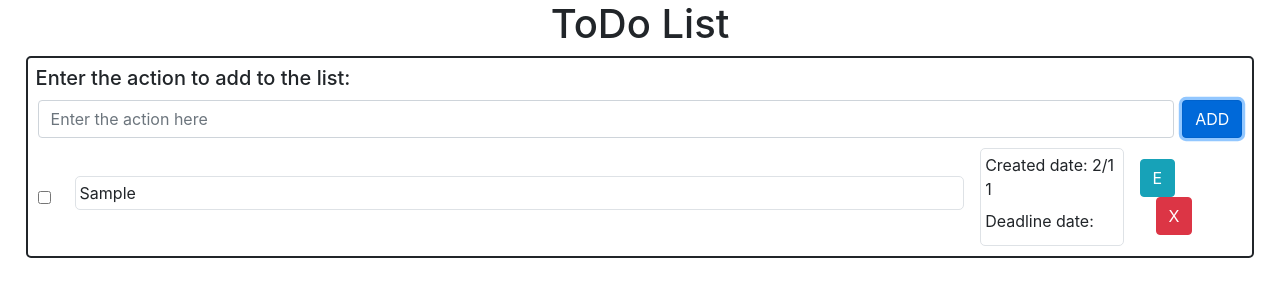
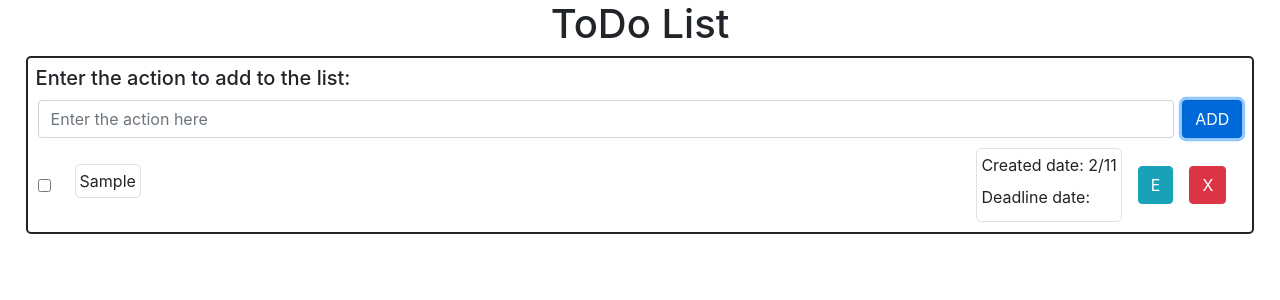
Before and after one commit to Kirikllz909/ToDoList, a React (Create React App) app: page / in a window 1280 px wide. Both pictures are taken after typing "Sample" into the empty fields and a click on the button "ADD". Shown: the top 300 px of the page. Built offline with nearby package versions, Linux system fonts and the light colour scheme.

Commit message:
Reduce width

```diff
--- a/src/components/styles/ToDoListView.css
+++ b/src/components/styles/ToDoListView.css
@@ -22,8 +22,8 @@
     padding: 0.5vh;
 }
 
-.width75 {
-    width: 75%;
+.width70 {
+    width: 70%;
 }
 
 .leftSide {
```
